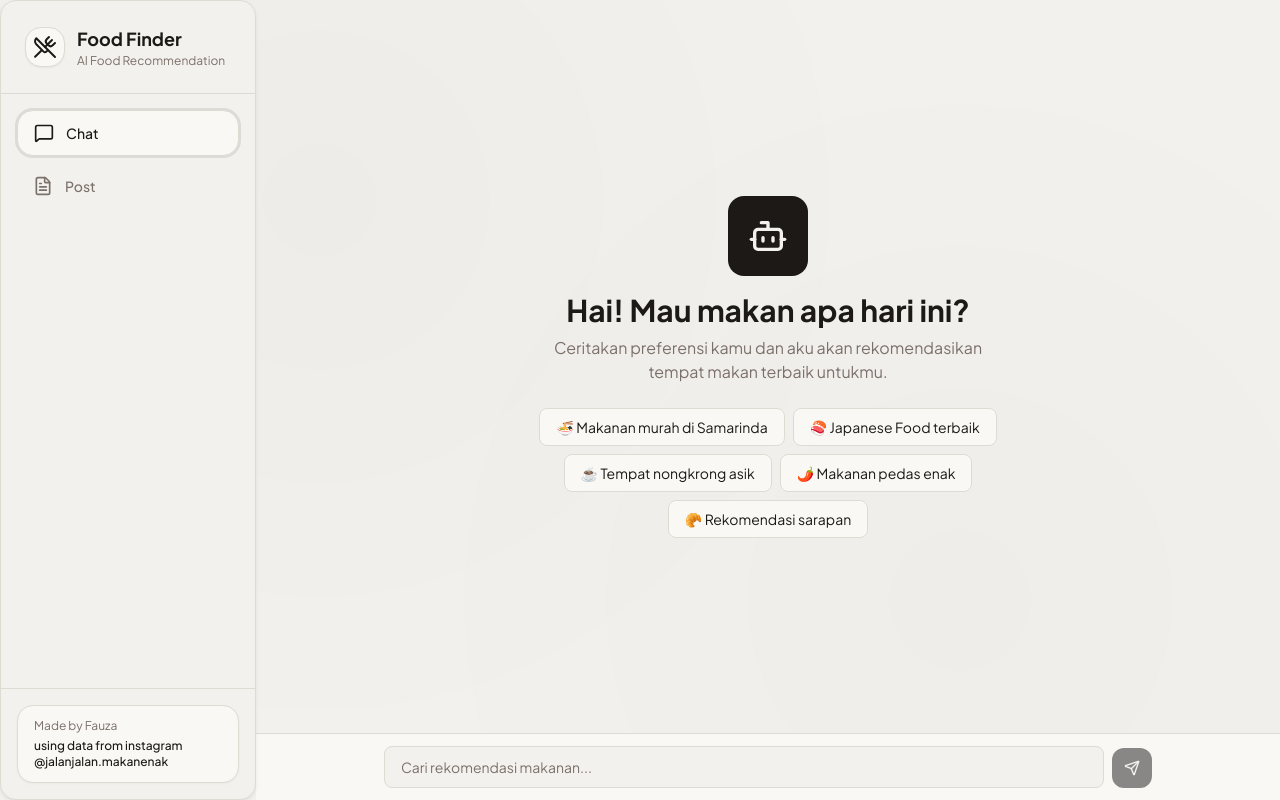
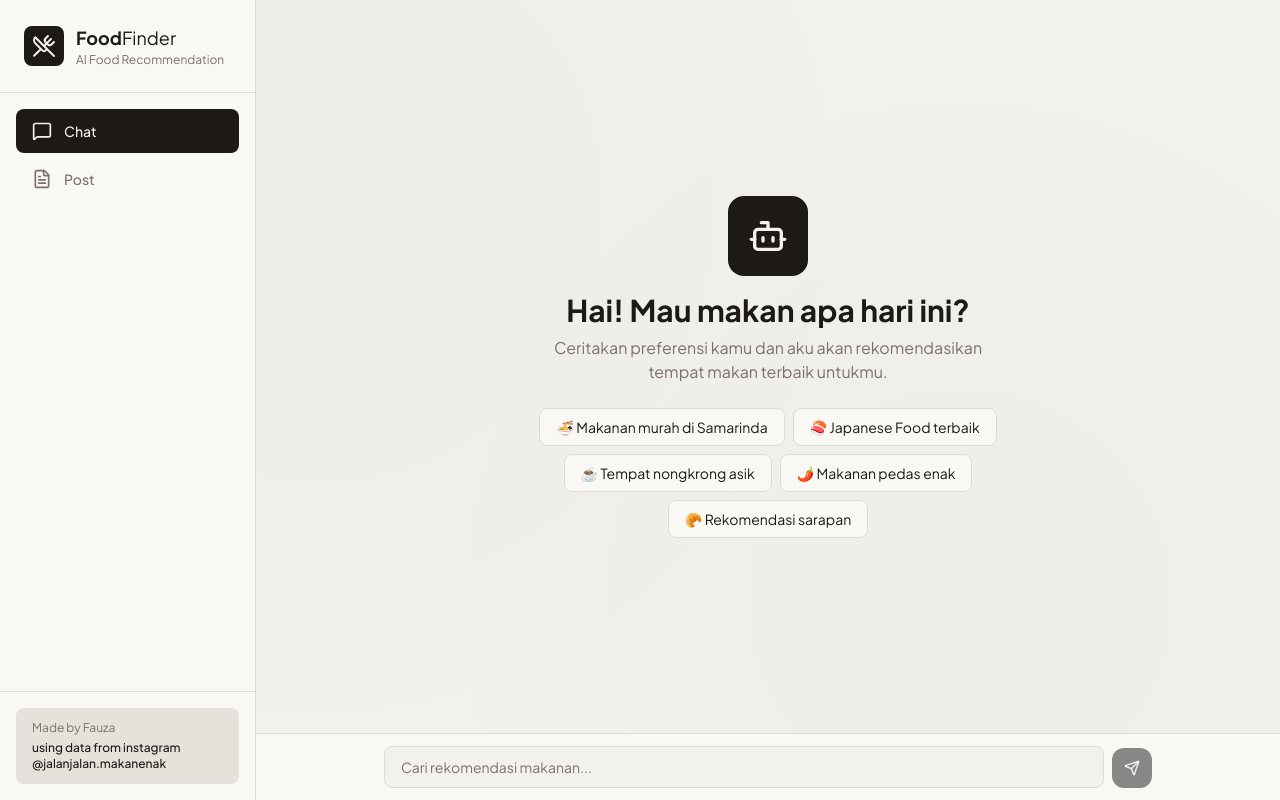
Before and after one commit to Fauza27/food-recommendation-chatbot, a Next.js app in the folder frontend/: page / in a window 1280 px wide. Built offline with nearby package versions, Linux system fonts and the light colour scheme.

Commit message:
Update Sidebar and TypingIndicator components

```diff
--- a/frontend/src/components/Sidebar.tsx
+++ b/frontend/src/components/Sidebar.tsx
@@ -15,7 +15,7 @@ export function Sidebar() {
       {/* Mobile Menu Button */}
       <button
         onClick={() => setIsOpen(!isOpen)}
-        className="lg:hidden fixed top-4 left-4 z-50 p-2 glass text-[hsl(var(--color-foreground))] hover:glass-strong transition-smooth"
+        className="lg:hidden fixed top-4 left-4 z-50 p-2 bg-[hsl(var(--color-card))] border border-[hsl(var(--color-border))] rounded-lg text-[hsl(var(--color-foreground))] hover:bg-[hsl(var(--color-muted))] transition-smooth"
       >
         {isOpen ? <X className="h-5 w-5" /> : <Menu className="h-5 w-5" />}
       </button>
@@ -23,7 +23,7 @@ export function Sidebar() {
       {/* Overlay */}
       {isOpen && (
         <div
-          className="lg:hidden fixed inset-0 bg-black/60 backdrop-blur-md z-40 animate-fade-in"
+          className="lg:hidden fixed inset-0 bg-[hsl(var(--color-foreground))]/40 backdrop-blur-sm z-40 animate-fade-in"
           onClick={() => setIsOpen(false)}
         />
       )}
@@ -31,19 +31,19 @@ export function Sidebar() {
       {/* Sidebar */}
       <aside
         className={cn(
-          "fixed left-0 top-0 h-screen w-64 glass-strong flex flex-col z-40 transition-transform duration-300",
+          "fixed left-0 top-0 h-screen w-64 bg-[hsl(var(--color-card))] border-r border-[hsl(var(--color-border))] flex flex-col z-40 transition-transform duration-300",
           isOpen ? "translate-x-0" : "-translate-x-full lg:translate-x-0"
         )}
       >
         {/* Logo */}
-        <div className="p-6 border-b border-white/10">
+        <div className="p-6 border-b border-[hsl(var(--color-border))]">
           <Link href="/" className="flex items-center gap-3 group" onClick={() => setIsOpen(false)}>
-            <div className="h-10 w-10 glass flex items-center justify-center group-hover:glass-card transition-smooth">
-              <UtensilsCrossed className="h-6 w-6 text-[hsl(var(--color-primary))]" />
+            <div className="h-10 w-10 bg-[hsl(var(--color-foreground))] flex items-center justify-center rounded-lg group-hover:scale-105 transition-smooth">
+              <UtensilsCrossed className="h-6 w-6 text-[hsl(var(--color-background))]" />
             </div>
             <div>
               <h1 className="text-lg font-bold text-[hsl(var(--color-foreground))]">
-                Food <span className="text-[hsl(var(--color-primary))]">Finder</span>
+                Food<span className="font-normal">Finder</span>
               </h1>
               <p className="text-xs text-[hsl(var(--color-muted-foreground))]">AI Food Recommendation</p>
             </div>
@@ -51,15 +51,15 @@ export function Sidebar() {
         </div>
 
         {/* Navigation */}
-        <nav className="flex-1 p-4 space-y-2">
+        <nav className="flex-1 p-4 space-y-1">
           <Link
             href="/"
             onClick={() => setIsOpen(false)}
             className={cn(
-              "flex items-center gap-3 px-4 py-3 text-sm font-medium transition-smooth",
+              "flex items-center gap-3 px-4 py-3 rounded-lg text-sm font-medium transition-smooth",
               pathname === "/"
-                ? "glass text-[hsl(var(--color-primary))] glow-primary"
-                : "text-[hsl(var(--color-muted-foreground))] hover:text-[hsl(var(--color-foreground))] hover:glass-card"
+                ? "bg-[hsl(var(--color-foreground))] text-[hsl(var(--color-background))]"
+                : "text-[hsl(var(--color-muted-foreground))] hover:text-[hsl(var(--color-foreground))] hover:bg-[hsl(var(--color-muted))]"
             )}
           >
             <MessageSquare className="h-5 w-5" />
@@ -70,10 +70,10 @@ export function Sidebar() {
             href="/explore"
             onClick={() => setIsOpen(false)}
             className={cn(
-              "flex items-center gap-3 px-4 py-3 text-sm font-medium transition-smooth",
+              "flex items-center gap-3 px-4 py-3 rounded-lg text-sm font-medium transition-smooth",
               pathname === "/explore"
-                ? "glass text-[hsl(var(--color-primary))] glow-primary"
-                : "text-[hsl(var(--color-muted-foreground))] hover:text-[hsl(var(--color-foreground))] hover:glass-card"
+                ? "bg-[hsl(var(--color-foreground))] text-[hsl(var(--color-background))]"
+                : "text-[hsl(var(--color-muted-foreground))] hover:text-[hsl(var(--color-foreground))] hover:bg-[hsl(var(--color-muted))]"
             )}
           >
             <FileText className="h-5 w-5" />
@@ -82,8 +82,8 @@ export function Sidebar() {
         </nav>
 
         {/* Footer */}
-        <div className="p-4 border-t border-white/10">
-          <div className="px-4 py-3 rounded-xl glass-card">
+        <div className="p-4 border-t border-[hsl(var(--color-border))]">
+          <div className="px-4 py-3 rounded-lg bg-[hsl(var(--color-muted))]">
             <p className="text-xs text-[hsl(var(--color-muted-foreground))]">
               Made by Fauza
             </p>
--- a/frontend/src/components/TypingIndicator.tsx
+++ b/frontend/src/components/TypingIndicator.tsx
@@ -33,14 +33,14 @@ export function TypingIndicator() {
 
   return (
     <div className="flex items-center gap-2 px-4 py-3 animate-fade-in">
-      <div className="h-7 w-7 glass flex items-center justify-center">
-        <Bot className="h-4 w-4 text-[hsl(var(--color-primary))]" />
+      <div className="h-7 w-7 bg-[hsl(var(--color-foreground))] rounded-lg flex items-center justify-center">
+        <Bot className="h-4 w-4 text-[hsl(var(--color-background))]" />
       </div>
-      <div className="glass-card px-4 py-2.5 flex items-center gap-3 rounded-tr-2xl rounded-tl-sm rounded-b-2xl min-w-[280px]">
+      <div className="bg-[hsl(var(--color-card))] border border-[hsl(var(--color-border))] rounded-xl px-4 py-2.5 flex items-center gap-3 min-w-[280px]">
         <div className="flex items-center gap-1.5">
-          <div className="typing-dot h-2 w-2 rounded-full bg-[hsl(var(--color-primary))]/60 animate-bounce" style={{ animationDelay: '0ms' }} />
-          <div className="typing-dot h-2 w-2 rounded-full bg-[hsl(var(--color-primary))]/60 animate-bounce" style={{ animationDelay: '150ms' }} />
-          <div className="typing-dot h-2 w-2 rounded-full bg-[hsl(var(--color-primary))]/60 animate-bounce" style={{ animationDelay: '300ms' }} />
+          <div className="typing-dot h-2 w-2 rounded-full bg-[hsl(var(--color-foreground))]/60 animate-bounce" style={{ animationDelay: '0ms' }} />
+          <div className="typing-dot h-2 w-2 rounded-full bg-[hsl(var(--color-foreground))]/60 animate-bounce" style={{ animationDelay: '150ms' }} />
+          <div className="typing-dot h-2 w-2 rounded-full bg-[hsl(var(--color-foreground))]/60 animate-bounce" style={{ animationDelay: '300ms' }} />
         </div>
         <span className="text-xs text-[hsl(var(--color-muted-foreground))] transition-all duration-300">
           {LOADING_STAGES[currentStage].text}
```
